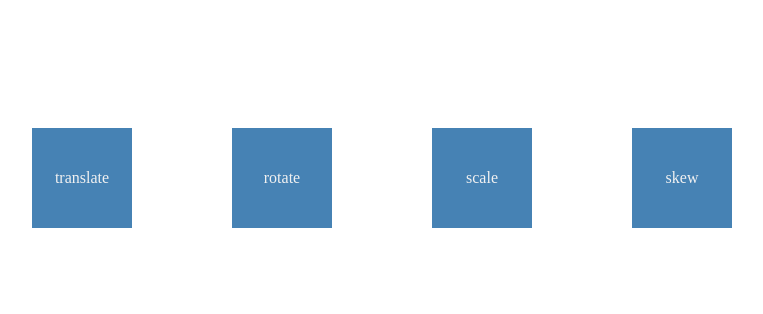
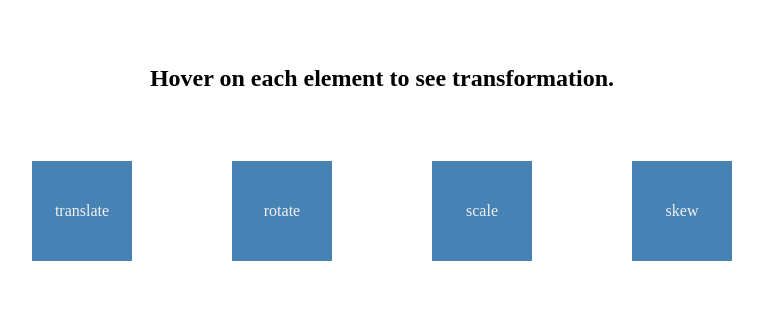
Before and after one commit to CEUMAL-2024-PRIN135/PRIN135-Demo-07-CSS-Transition-Translation-Animation, a plain HTML site: page 02-translation.html in a window 1280 px wide. Shown: the part 222-536 px from the top of the page, without its empty margins (258-1021 px from the left). Drawn offline with Linux system fonts and the light colour scheme.

Commit message:
Added instruction.

```diff
--- a/02-translation.html
+++ b/02-translation.html
@@ -11,6 +11,13 @@
             align-items: center;
             height: 100vh;
             margin: 0;
+            flex-direction: column;
+        }
+
+        .demo-container {
+            display: flex;
+            justify-content: center;
+            align-items: center;
         }
 
         .box {
@@ -44,9 +51,14 @@
     </style>
 </head>
 <body>
-    <div class="box translate">translate</div>
-    <div class="box rotate">rotate</div>
-    <div class="box scale">scale</div>
-    <div class="box skew">skew</div>
+    <div class="instruction">
+        <h2>Hover on each element to see transformation.</h2>
+    </div>
+    <div class="demo-container">
+        <div class="box translate">translate</div>
+        <div class="box rotate">rotate</div>
+        <div class="box scale">scale</div>
+        <div class="box skew">skew</div>
+    </div>
 </body>
 </html>
```
